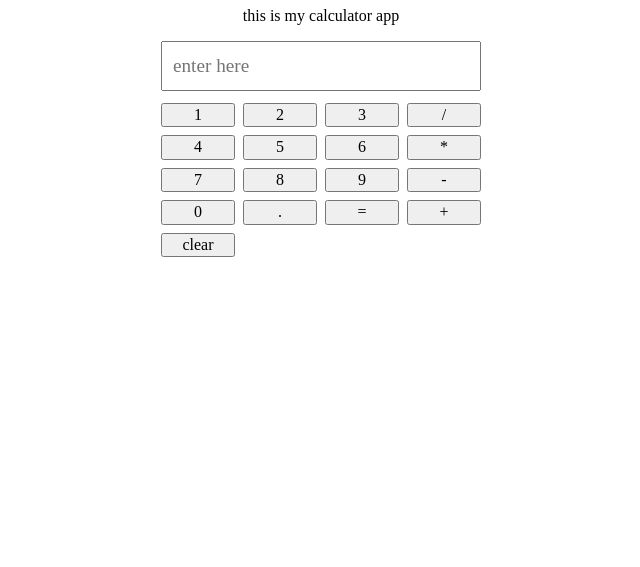
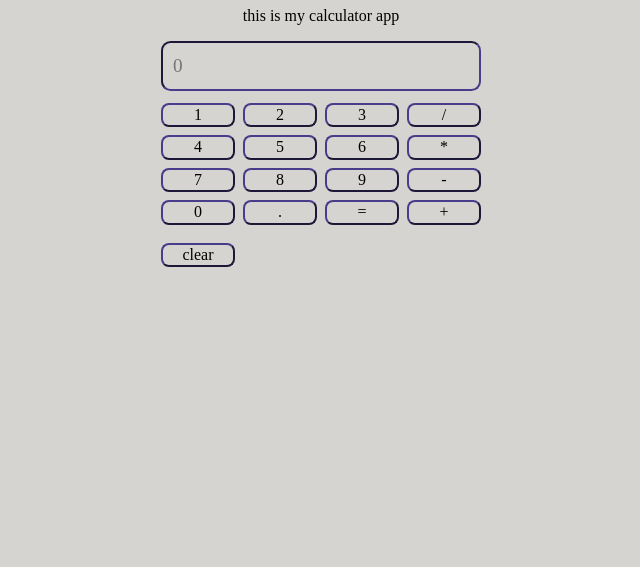
Before and after one commit to Pat-Shantz/calculator, a plain HTML site: page index.html in a window 1280 px wide. Shown: the part 233-800 px from the top of the page, without its empty margins (319-959 px from the left). Drawn offline with Linux system fonts and the light colour scheme.

Commit message:
css styling

```diff
--- a/css/styles.css
+++ b/css/styles.css
@@ -1,9 +1,28 @@
+* {
+    background-color: rgb(214, 212, 208);
+}
+
 main {
     display:flex;
     flex-direction: column;
     justify-content: center;
     align-items: center;
     margin-top: 20vh;
+}
+
+button:hover {
+    color: black;
+}
+
+.calcButton {
+    border-radius: 0.5em;
+    border-color: darkslateblue;
+}
+
+#btclear {
+    width: 100%;
+    display: block;
+    margin-top: 10px;
 }
 
 #calcEntire {
--- a/index.html
+++ b/index.html
@@ -16,7 +16,7 @@
 
       <div id="calcEntire">
         <!--this is the calculator display-->
-        <input type="text" name="calcDisplayName" class="calcButton" id="btdisplay" value="" placeholder="enter here" readonly>
+        <input type="text" name="calcDisplayName" class="calcButton" id="btdisplay" value="" placeholder="0" readonly>
         <!--these are the calculator buttons-->
         <div>
           <button class="calcButton" id="bt1" onclick="appendToDisplay('1')">1</button>
--- a/script.js
+++ b/script.js
@@ -1,16 +1,20 @@
 
 const displayElement = document.getElementById("btdisplay");
 
-function appendToDisplay(value) {
-    displayElement.value += value;
+function appendToDisplay(usersInputValue) {
+    displayElement.value += usersInputValue;
 }
 
 function calculate() {
-    try {
-        displayElement.value = eval(displayElement.value);
+
+            displayElement.value = eval(displayElement.value);
+
+    /*try {
+
     } catch (error) {
         displayElement.value = 'Error';
-    }
+    }*/
+   console.log('hello, world');
 }
 
 function clearDisplay() {
```
